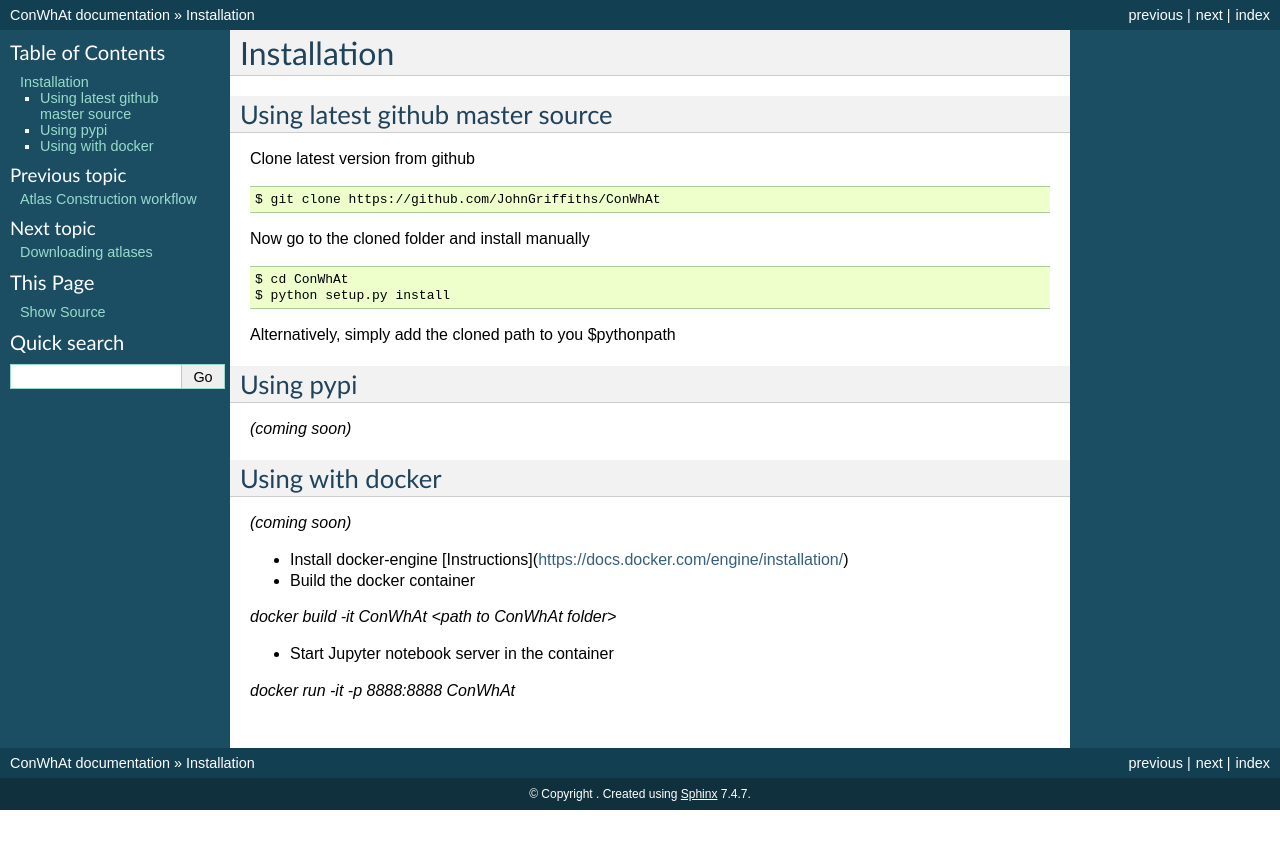
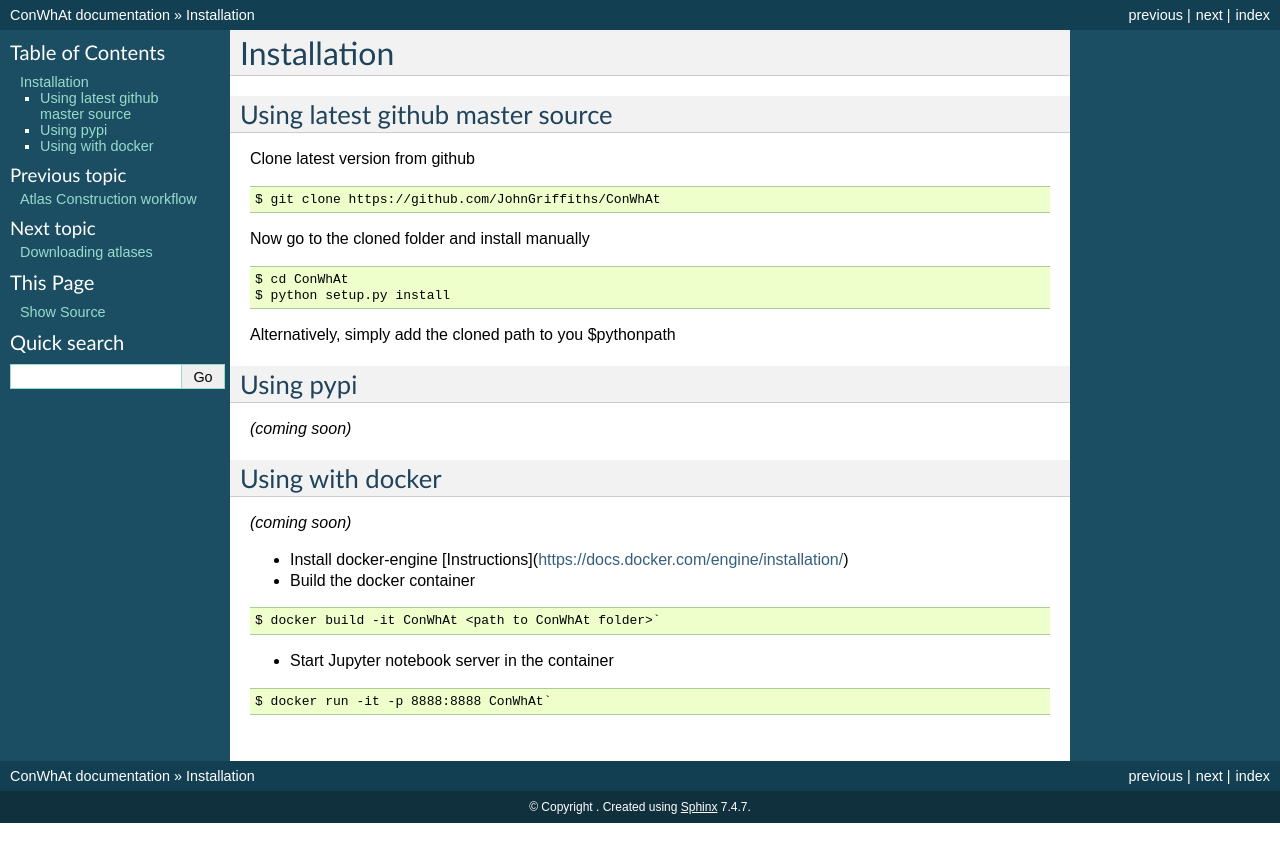
Before and after one commit to JohnGriffiths/ConWhAt, a Sphinx documentation site: the page built from docs/getting_started/installation.rst, in a window 1280 px wide. Shown: the top 862 px of the page. Built offline with Sphinx 7.4.7, drawn with Linux system fonts in a browser that asks for light colours.

Commit message:
Update installation.rst

```diff
--- a/docs/getting_started/installation.rst
+++ b/docs/getting_started/installation.rst
@@ -40,8 +40,12 @@ Using with docker
 
 - Build the docker container
 
-`docker build -it ConWhAt <path to ConWhAt folder>`
+.. code::
+
+   $ docker build -it ConWhAt <path to ConWhAt folder>`
 
 - Start Jupyter notebook server in the container
 
-`docker run -it -p 8888:8888 ConWhAt`
+.. code::
+
+   $ docker run -it -p 8888:8888 ConWhAt`
```
